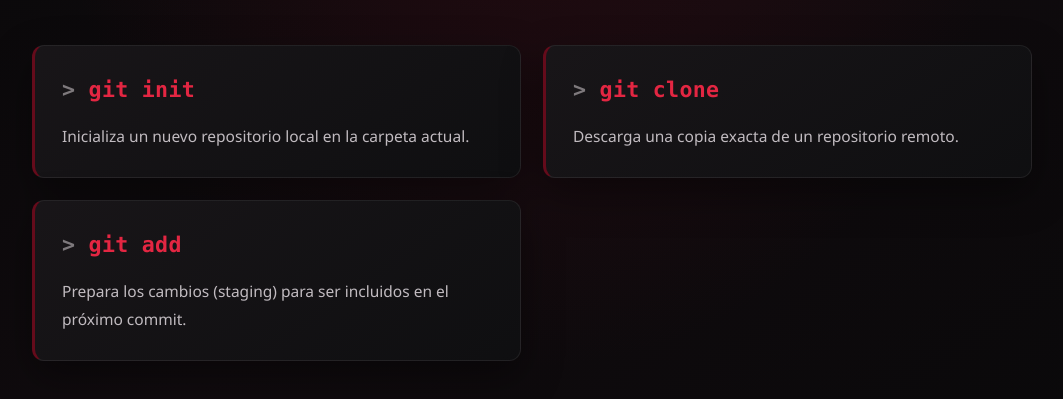
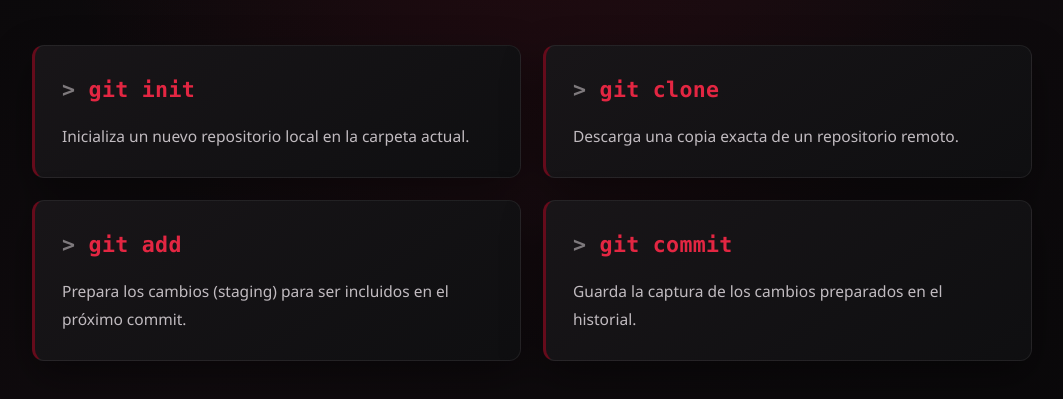
Before and after one commit to Dimas-Dmns/ramas, a plain HTML site: page index.html in a window 1280 px wide. Shown: the part 253-652 px from the top of the page, without its empty margins (108-1171 px from the left). Drawn offline with Linux system fonts and the light colour scheme.

Commit message:
agregar git commit en index

```diff
--- a/index.html
+++ b/index.html
@@ -24,6 +24,10 @@
             <h2>git add</h2>
             <p>Prepara los cambios (staging) para ser incluidos en el próximo commit.</p>
         </section>
+         <section class="comando">
+            <h2>git commit</h2>
+            <p>Guarda la captura de los cambios preparados en el historial.</p>
+        </section>
         <!-- Aquí los estudiantes agregarán más comandos luego -->
     </main>
 </body>
```
